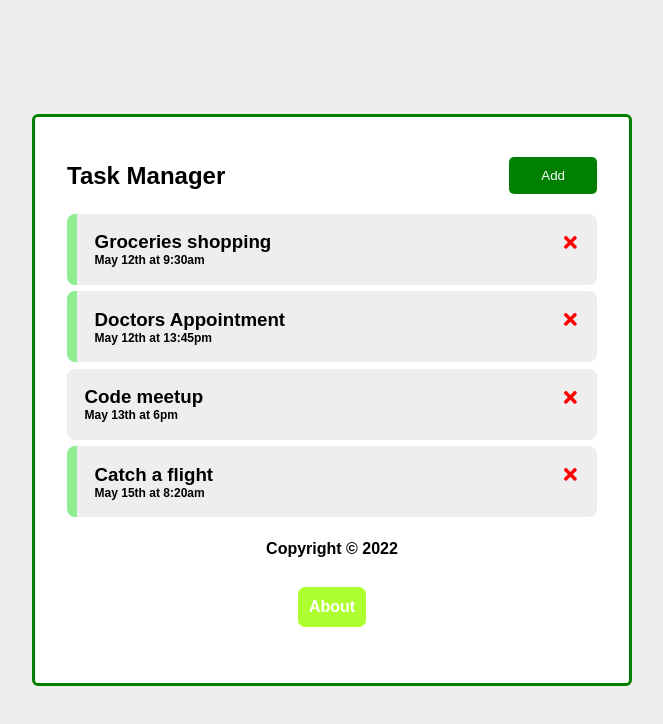
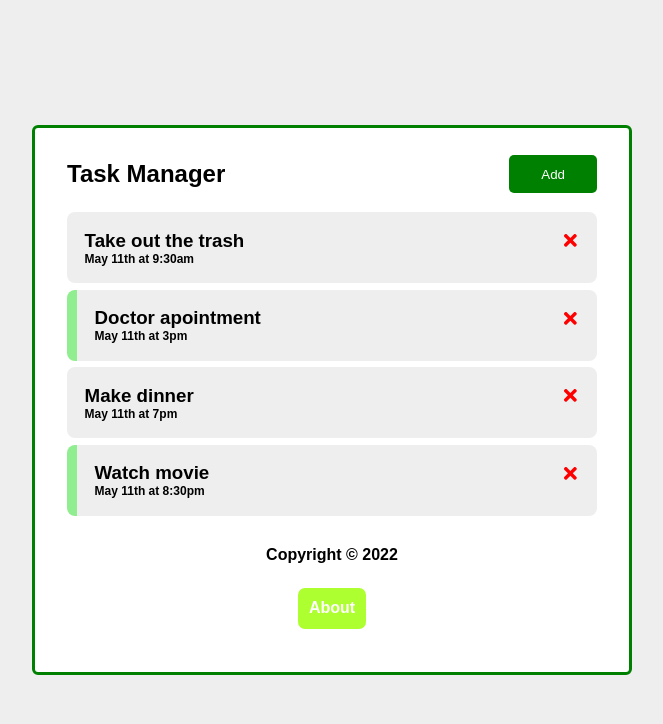
Before and after one commit to Duduzynhuu/Task-Manager-App, a React (Create React App) app: page / in a window 1280 px wide. Shown: the top 724 px of the page, without its empty margins (308-971 px from the left). Built offline with nearby package versions, Linux system fonts and the light colour scheme; data requests are answered from the project's data file.

Commit message:
fifth commit

```diff
--- a/db.json
+++ b/db.json
@@ -1,28 +1,28 @@
 {
   "tasks": [
     {
-      "text": "Groceries shopping",
-      "day": "May 12th at 9:30am",
+      "text": "Take out the trash",
+      "day": "May 11th at 9:30am",
+      "reminder": false,
+      "id": 1
+    },
+    {
+      "text": "Doctor apointment",
+      "day": "May 11th at 3pm",
       "reminder": true,
       "id": 2
     },
     {
-      "text": "Doctors Appointment",
-      "day": "May 12th at 13:45pm",
-      "reminder": true,
+      "text": "Make dinner",
+      "day": "May 11th at 7pm",
+      "reminder": false,
       "id": 3
     },
     {
-      "text": "Code meetup",
-      "day": "May 13th at 6pm",
-      "reminder": false,
+      "text": "Watch movie",
+      "day": "May 11th at 8:30pm",
+      "reminder": true,
       "id": 4
-    },
-    {
-      "text": "Catch a flight",
-      "day": "May 15th at 8:20am",
-      "reminder": true,
-      "id": 5
     }
   ]
 }
--- a/src/App.css
+++ b/src/App.css
@@ -4,3 +4,19 @@
   align-items: center;
   min-height: 100vh;
 }
+
+.task-manager {
+  background-color: white;
+  width: 600px;
+  border-radius: 6px;
+  border: 3px solid green;
+  display: flex;
+  flex-direction: column;
+  text-align: center;
+  font-weight: 600;
+  padding: 1.7rem 1rem;
+  user-select: none;
+}
+
+@media (max-width: 320px) {
+}
--- a/src/App.js
+++ b/src/App.js
@@ -1,6 +1,11 @@
-import TaskManager from "./components/TaskManager/Index";
 import { useState, useEffect } from "react";
-import { BrowserRouter as Router } from "react-router-dom";
+import { Route, Routes, useLocation } from "react-router-dom";
+import Header from "./components/Header/Index";
+import TaskList from "./components/TaskList/Index";
+import Task from "./components/Task/Index";
+import Footer from "./components/Footer/Index";
+import About from "./components/About/Index";
+import AddForm from "./components/AddForm/Index";
 import "./App.css";
 
 function App() {
@@ -42,10 +47,6 @@ function App() {
     });
     const data = await res.json();
     setTasks([...tasks, data]);
-
-    // const id = Math.floor(Math.random() *10000 ) + 1
-    // const newTask = {...task, id}
-    // setTasks([...tasks, newTask])
   };
 
   const deleteTask = async (id) => {
@@ -75,20 +76,44 @@ function App() {
       )
     );
   };
+  const location = useLocation();
   return (
-    <Router>
-      <div className="App">
-        <TaskManager
-          tasks={tasks}
-          onDelete={deleteTask}
-          onToggle={toggleReminder}
-          onAdd={addTask}
-          onShow={showAddTask}
-          setOnShow={setShowAddTask}
-          onShowInverted={invertShowAddTask}
-        />
+    <div className="App">
+      <div className="task-manager">
+        {showAddTask ? (
+          <Header onShow={invertShowAddTask} text="Close" color="red" />
+        ) : (
+          <Header onShow={invertShowAddTask} text="Add" color="green" />
+        )}
+        <Routes>
+          <Route
+            path="/"
+            element={
+              <>
+                {showAddTask && <AddForm onAdd={addTask} />}
+                {tasks.length > 0 ? (
+                  <TaskList
+                    tasks={tasks}
+                    onDelete={deleteTask}
+                    onToggle={toggleReminder}
+                  >
+                    <Task
+                      task={tasks}
+                      onDelete={deleteTask}
+                      onToggle={toggleReminder}
+                    />
+                  </TaskList>
+                ) : (
+                  "No Tasks to SHOW"
+                )}
+              </>
+            }
+          />
+          <Route path="/about" element={<About />} />
+        </Routes>
+        {location.pathname === "/" && <Footer />}
       </div>
-    </Router>
+    </div>
   );
 }
 
--- a/src/components/About/Style.css
+++ b/src/components/About/Style.css
@@ -3,6 +3,7 @@
   flex-direction: column;
   align-items: center;
   justify-content: center;
+  margin: 1.8rem auto 0;
 }
 
 .link {
--- a/src/components/Footer/Style.css
+++ b/src/components/Footer/Style.css
@@ -3,9 +3,9 @@ footer {
   align-items: center;
   justify-content: center;
   flex-direction: column;
-  margin-top: 1.2rem;
+  margin: 1.2rem auto 0;
 }
 
 .copyRight {
-  margin: 0 auto 0.8rem;
+  margin: 0.5rem auto 0.5rem;
 }
--- a/src/components/TaskManager/Index.jsx
+++ /dev/null
@@ -1,53 +0,0 @@
-import React from "react";
-import Header from "../Header/Index";
-import TaskList from "../TaskList/Index";
-import AddForm from "../AddForm/Index";
-import Footer from "../Footer/Index";
-import About from "../About/Index";
-import { Route, Routes } from "react-router-dom";
-import { useLocation } from "react-router-dom";
-import "./Style.css";
-
-const TaskManager = ({
-  tasks,
-  onDelete,
-  onToggle,
-  onAdd,
-  onShow,
-  setOnShow,
-  onShowInverted,
-}) => {
-  const location = useLocation();
-  return (
-    <div className="task-manager">
-      {onShow ? (
-        <Header onShow={onShowInverted} text="Close" color="red" />
-      ) : (
-        <Header onShow={() => setOnShow(!onShow)} text="Add" color="green" />
-      )}
-      <Routes>
-        <Route
-          path="/"
-          element={
-            <>
-              {onShow && <AddForm onAdd={onAdd} />}
-              {tasks.length > 0 ? (
-                <TaskList
-                  tasks={tasks}
-                  onDelete={onDelete}
-                  onToggle={onToggle}
-                />
-              ) : (
-                "No Tasks to SHOW"
-              )}
-            </>
-          }
-        />
-        <Route path="/about" element={<About />} />
-      </Routes>
-      {location.pathname === "/" && <Footer />}
-    </div>
-  );
-};
-
-export default TaskManager;
--- a/src/components/TaskManager/Style.css
+++ /dev/null
@@ -1,16 +0,0 @@
-.task-manager {
-  background-color: white;
-  width: 600px;
-  border-radius: 6px;
-  border: 3px solid green;
-  display: flex;
-  flex-direction: column;
-  text-align: center;
-  font-weight: 600;
-  padding: 2.5rem 1rem;
-  margin: 1rem;
-  user-select: none;
-}
-
-@media (max-width: 320px) {
-}
--- a/src/index.js
+++ b/src/index.js
@@ -3,11 +3,14 @@ import ReactDOM from "react-dom/client";
 import "./index.css";
 import App from "./App";
 import reportWebVitals from "./reportWebVitals";
+import { BrowserRouter as Router } from "react-router-dom";
 
 const root = ReactDOM.createRoot(document.getElementById("root"));
 root.render(
   <React.StrictMode>
-    <App />
+    <Router>
+      <App />
+    </Router>
   </React.StrictMode>
 );
 
```
